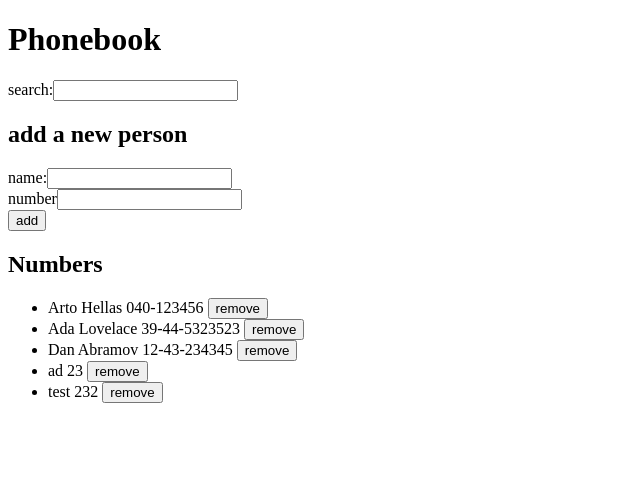
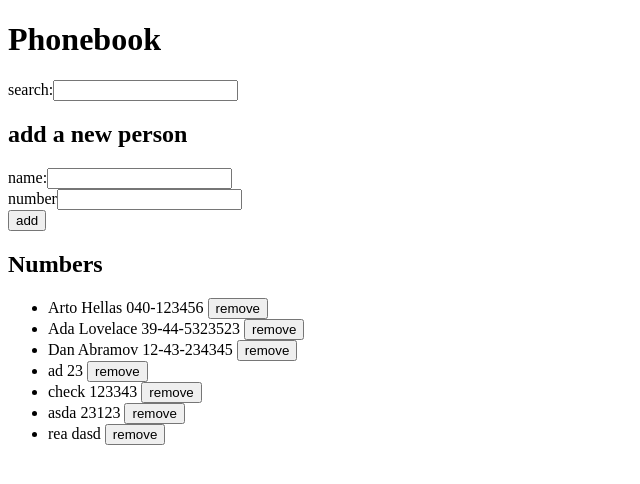
Before and after one commit to luvie23/FSO, a React (Create React App) app in the folder part02/phonebook/: page / in a window 1280 px wide. Shown: the top 484 px of the page, without its empty margins (0-640 px from the left). Built offline with nearby package versions, Linux system fonts and the light colour scheme; data requests are answered from the project's data file.

Commit message:
finish exercise 2.19

```diff
--- a/part02/phonebook/db.json
+++ b/part02/phonebook/db.json
@@ -21,9 +21,19 @@
       "id": 5
     },
     {
-      "name": "test",
-      "number": "232",
-      "id": 6
+      "name": "check",
+      "number": "123343",
+      "id": 7
+    },
+    {
+      "name": "asda",
+      "number": "23123",
+      "id": 8
+    },
+    {
+      "name": "rea",
+      "number": "dasd",
+      "id": 9
     }
   ]
 }
--- a/part02/phonebook/src/App.js
+++ b/part02/phonebook/src/App.js
@@ -1,6 +1,7 @@
 import { useState, useEffect } from 'react'
 import Input from './components/Input'
 import Filter from './components/Filter'
+import Notification from './components/Notification'
 import axios from 'axios'
 import services from './services/phonebook'
 
@@ -11,6 +12,7 @@ const App = () => {
   const [newName, setNewName] = useState('')
   const [newNumber, setNewNumber] = useState('')
   const [newSearch, setNewSearch] = useState('')
+  const [message, setNewMessage] = useState('')
 
   useEffect(() => {
     services.getAll()
@@ -19,6 +21,7 @@ const App = () => {
       setPersons(response)
     })
   })
+
 
 
   const handleNameChange = (e) => {
@@ -48,8 +51,13 @@ const App = () => {
       services.create(newPerson)
       .then(response => {
         setPersons(persons.concat(response))
+        setNewMessage(`${newName} added to the phonebook`)
+        setTimeout(() => {
+          setNewMessage(``)
+        }, 5000)
         setNewName('')
         setNewNumber('')
+
 
       })
     } else{
@@ -82,7 +90,7 @@ const App = () => {
     <div>
 
       <h1>Phonebook</h1>
-
+      <Notification message={message}/>
       <Input
       text='search:'
       value={newSearch}
--- a/part02/phonebook/src/components/Name.js
+++ b/part02/phonebook/src/components/Name.js
@@ -1,6 +1,6 @@
 const Name = (props ) => {
     return(
-      <li>{props.person.name} {props.person.number} <button onClick={props.remove}>remove</button></li>
+      <li className='note'>{props.person.name} {props.person.number} <button onClick={props.remove}>remove</button></li>
     )
   }
 
--- /dev/null
+++ b/part02/phonebook/src/components/Notification.js
@@ -0,0 +1,22 @@
+const Notification = (props) => {
+    const style = {
+        color: 'green',
+        background: 'lightgrey',
+        fontSize: 20,
+        borderStyle: 'solid',
+        borderRadius: 5,
+        padding: 10,
+        marginBottom: 10
+    }
+    if (props.message === '') {
+        return null
+    }
+
+    return (
+        <div style={style}>
+            {props.message}
+        </div>
+    )
+}
+
+export default Notification
--- a/part02/phonebook/src/index.js
+++ b/part02/phonebook/src/index.js
@@ -1,5 +1,6 @@
 import React from 'react'
 import ReactDOM from 'react-dom/client'
+import './index.css'
 
 import App from './App'
 
```
Also changed, not shown: part02/phonebook/src/index.css (added).
